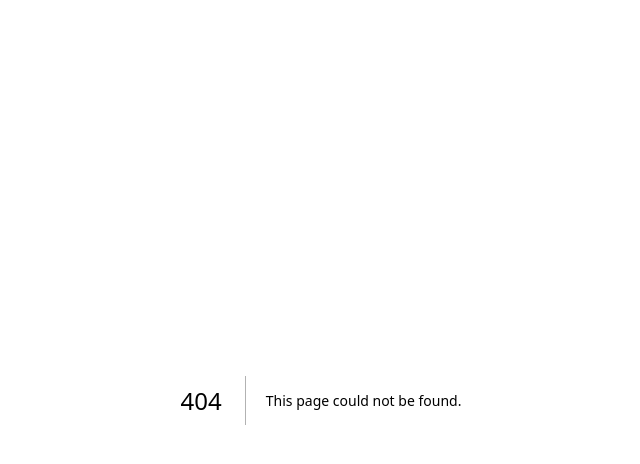
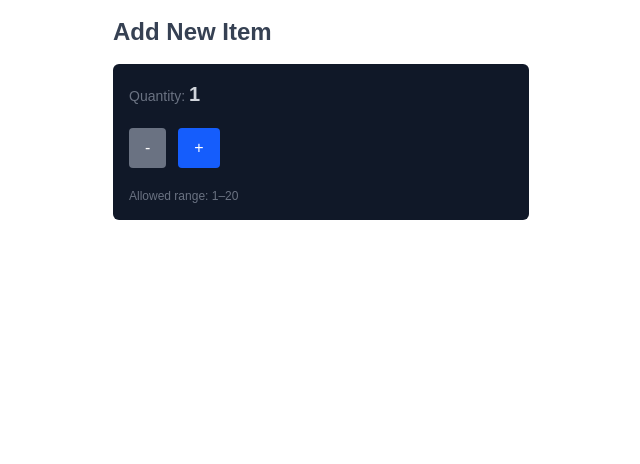
Before and after one commit to heet-talati/cprg306-assignments, a Next.js app: page /week-4 in a window 1280 px wide. Before the commit this address had no page. Shown: the top 464 px of the page, without its empty margins (319-959 px from the left). Built offline with nearby package versions, Linux system fonts and the light colour scheme.

Commit message:
NewItem component that allows value to be changed in a range of 1-20

```diff
--- /dev/null
+++ b/app/week-4/new-item.js
@@ -0,0 +1,42 @@
+"use client";
+import { useState } from "react";
+
+export default function NewItem() {
+  const [quantity, setQuantity] = useState(1);
+
+  function increment() {
+    if (quantity < 20) setQuantity(quantity + 1);
+  }
+  function decrement() {
+    if (quantity > 1) setQuantity(quantity - 1);
+  }
+
+  return (
+    <div className="mx-auto max-w-md p-4 flex flex-col">
+      <h1 className="text-2xl font-bold mb-4 text-gray-700">Add New Item</h1>
+      <div className="flex flex-col gap-5 p-4 bg-gray-900 rounded-md">
+        <p className="text-gray-500 text-sm">
+          Quantity:{" "}
+          <span className="text-gray-300 text-xl font-bold">{quantity}</span>
+        </p>
+        <div className="flex gap-x-3">
+          <button
+            className="bg-gray-700 disabled:bg-gray-500 cursor-pointer text-white px-4 py-2 rounded"
+            disabled={quantity === 1}
+            onClick={decrement}
+          >
+            -
+          </button>
+          <button
+            className="bg-blue-600 disabled:bg-blue-950 cursor-pointer text-white px-4 py-2 rounded"
+            disabled={quantity === 20}
+            onClick={increment}
+          >
+            +
+          </button>
+        </div>
+        <p className="text-gray-500 text-xs">Allowed range: 1–20</p>
+      </div>
+    </div>
+  );
+}
--- /dev/null
+++ b/app/week-4/page.js
@@ -0,0 +1,9 @@
+import NewItem from "./new-item";
+
+export default function Page() {
+  return (
+    <>
+      <NewItem />
+    </>
+  );
+}
```
